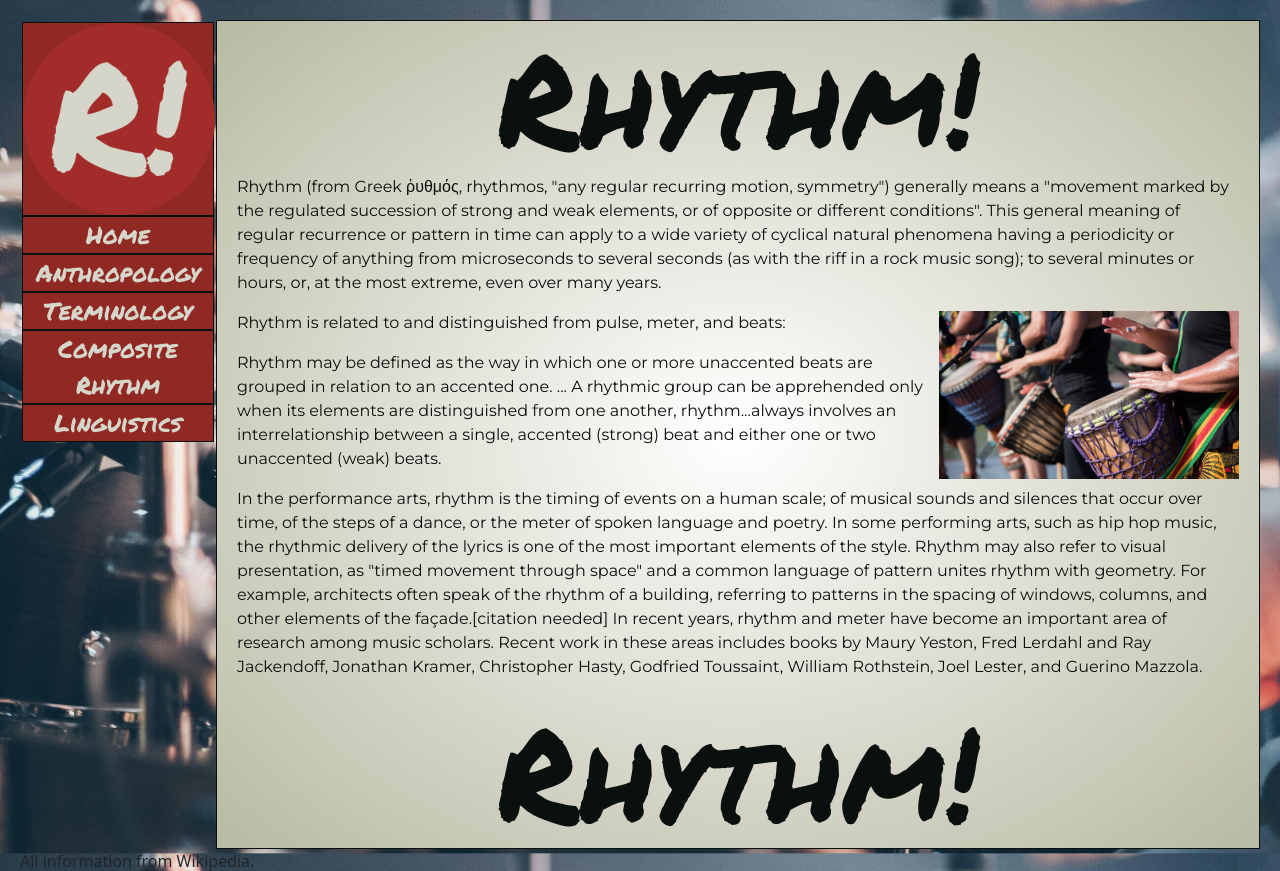
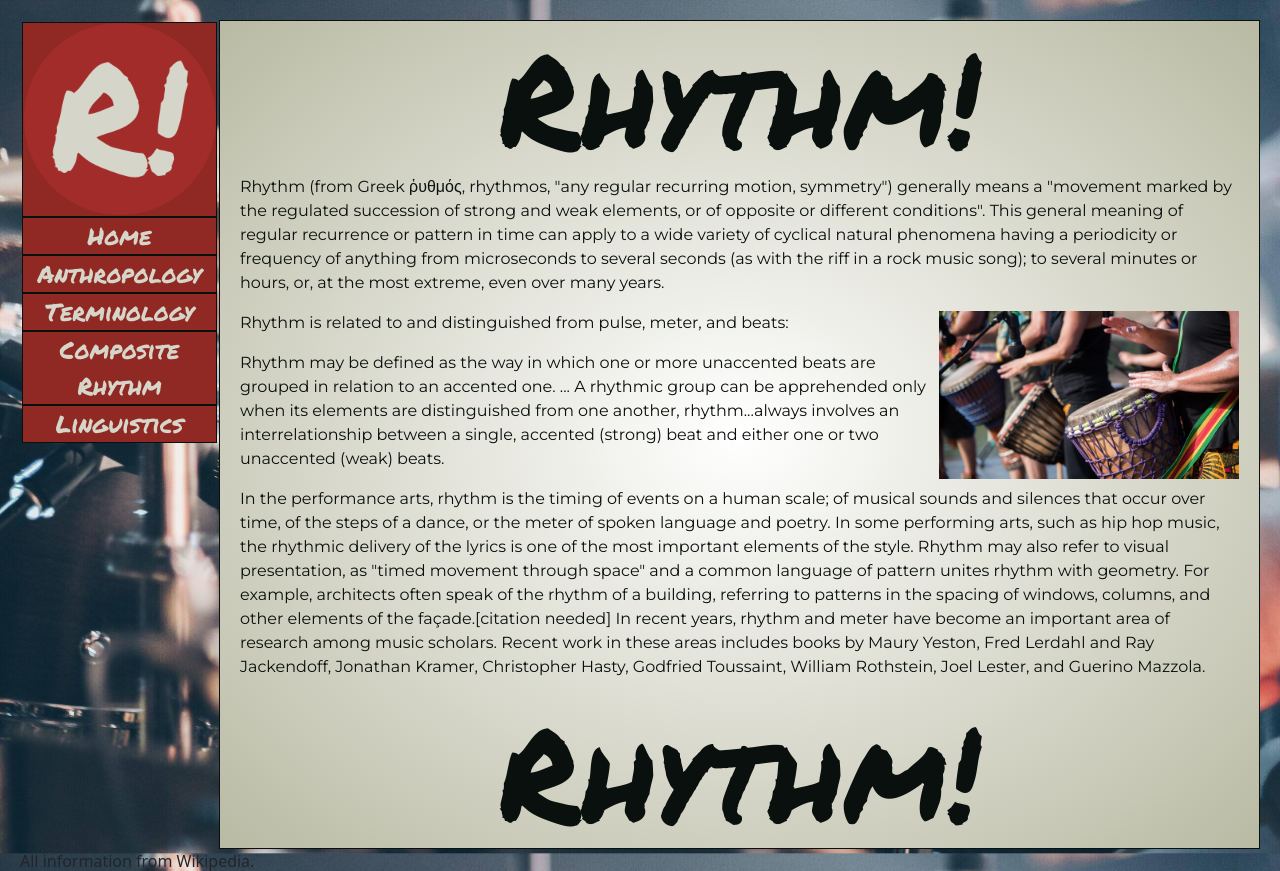
Before and after one commit to MDBrooks10/rhythmapp, a Flask app: page / in a window 1280 px wide. Shown: the top 871 px of the page. Run offline with Flask 2, Linux system fonts and the light colour scheme.

Commit message:
last day commit

```diff
--- a/static/main.css
+++ b/static/main.css
@@ -30,18 +30,11 @@ h1 {
 }
 
 .flexnav {
-  -ms-flex-wrap: nowrap;
-      flex-wrap: nowrap;
-  -ms-flex-pack: distribute;
-      justify-content: space-around;
   padding: 0px;
   margin: 2px;
-  -webkit-box-align: center;
-      -ms-flex-align: center;
-          align-items: center;
   font-family: "Permanent Marker", cursive;
   font-size: 1.5em;
-  width: 192px;
+  width: 195px;
   position: -webkit-sticky;
   /* Safari */
   position: sticky;
@@ -70,7 +63,15 @@ h1 {
   border: 1px solid #0A100D;
   text-align: center;
   padding: 0px;
-  width: 192px;
+}
+
+.flexnav #logo {
+  width: 195px;
+  height: 195px;
+}
+
+.flexnav .navlink {
+  width: 195px;
 }
 
 .flexmain {
--- a/static/main.scss
+++ b/static/main.scss
@@ -18,6 +18,11 @@ h1 {
 .flexnav {
     @include flexnav;
     flex-direction: column;
+
+    .navlink {
+    width: 195px;
+    }
+
 }
 
 .flexmain {
--- a/static/mobile.css
+++ b/static/mobile.css
@@ -35,26 +35,29 @@ h1 {
   font-family: "Permanent Marker", cursive;
   font-size: 1.5em;
   width: 195px;
+  padding: 5px;
   position: -webkit-sticky;
   /* Safari */
   position: sticky;
   top: 0;
   -ms-flex-item-align: start;
       align-self: flex-start;
-  -webkit-box-orient: horizontal;
+  -webkit-box-orient: vertical;
   -webkit-box-direction: normal;
-      -ms-flex-flow: row wrap;
-          flex-flow: row wrap;
-  -ms-flex-pack: distribute;
-      justify-content: space-around;
+      -ms-flex-flow: column;
+          flex-flow: column;
+  -webkit-box-pack: justify;
+      -ms-flex-pack: justify;
+          justify-content: space-between;
+  display: -webkit-box;
+  display: -ms-flexbox;
+  display: flex;
 }
 
 .flexnav a:link, .flexnav a:visited {
   background-color: #902923;
   color: #D6D5C9;
-  text-align: center;
   text-decoration: none;
-  display: inline-block;
 }
 
 .flexnav a:hover, .flexnav a:active {
@@ -65,8 +68,20 @@ h1 {
   border: 1px solid #0A100D;
   text-align: center;
   padding: 0px;
+}
+
+.flexnav #logo {
   width: 195px;
   height: 195px;
+}
+
+.flexnav #logo {
+  -webkit-box-ordinal-group: 0;
+      -ms-flex-order: -1;
+          order: -1;
+  -webkit-box-flex: 1;
+      -ms-flex: 1 0 100%;
+          flex: 1 0 100%;
 }
 
 .flexmain {
--- a/static/mobile.scss
+++ b/static/mobile.scss
@@ -17,8 +17,14 @@ h1 {
 
 .flexnav {
     @include flexnav;
-    flex-flow: row wrap;
-    justify-content: space-around;
+    flex-flow: column;
+    justify-content: space-between;
+    display: flex;
+
+        #logo {
+            order: -1;
+            flex: 1 0 100%;
+        }
 }
 
 .flexmain {
--- a/static/rules.scss
+++ b/static/rules.scss
@@ -21,14 +21,12 @@ $contentFont: 'Montserrat', sans-serif;
 }
 
 @mixin flexnav {
-    // flex-wrap: nowrap;
-    // justify-content: space-around;
     padding: 0px;
     margin: 2px;
-    // align-items: center;
     font-family: $headFont;
     font-size: 1.5em;
     width: 195px;
+    padding: 5px;
     position: -webkit-sticky; /* Safari */
     position: sticky;
     top: 0;
@@ -37,9 +35,9 @@ $contentFont: 'Montserrat', sans-serif;
     a:link, a:visited {
         background-color: $color5;
         color: $color3;
-        text-align: center;
+        // text-align: center;
         text-decoration: none;
-        display: inline-block;
+        // display: inline-block;
     }
 
     a:hover, a:active {
@@ -50,6 +48,9 @@ $contentFont: 'Montserrat', sans-serif;
         border: 1px solid $color1;
         text-align: center;
         padding: 0px;
+    }
+
+    #logo {
         width: 195px;
         height: 195px;
     }
--- a/templates/base.html
+++ b/templates/base.html
@@ -16,7 +16,7 @@
     <div class="flexlayout">
 
         <div class="flexnav">
-                    <a href="{{ url_for('my_view.index') }}"><div class="navlink"><image src="{{url_for('static', filename= 'images/android-chrome-192x192.png')}}"></div></a>
+                    <a href="{{ url_for('my_view.index') }}"><div id="logo" class="navlink"><image src="{{url_for('static', filename= 'images/android-chrome-192x192.png')}}"></div></a>
                     <a href="{{ url_for('my_view.index') }}"><div class="navlink">Home</div></a>
                     <a href="{{ url_for('my_view.anth') }}"><div class="navlink">Anthropology</div></a>
                     <a href="{{ url_for('my_view.term') }}"><div class="navlink">Terminology</div></a>
```
Also changed, not shown: 2 other files.
